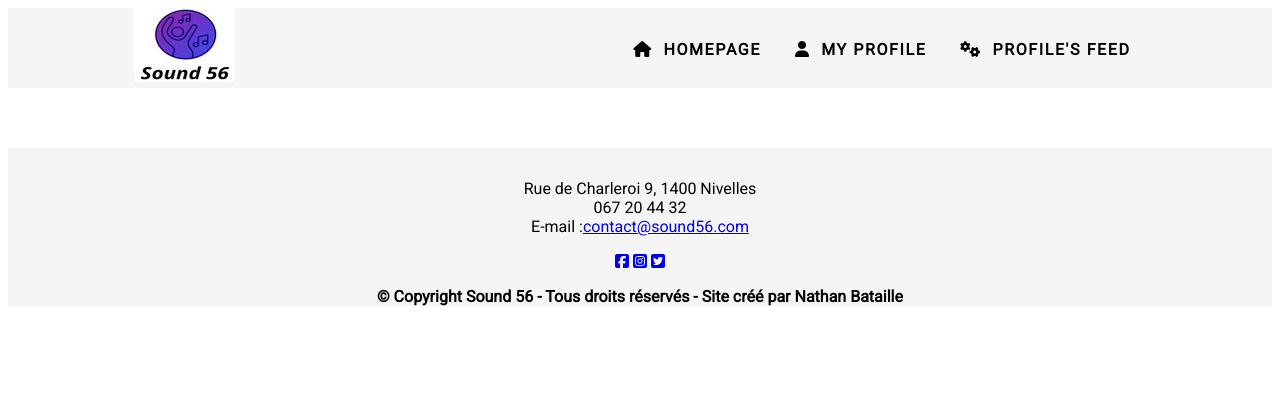
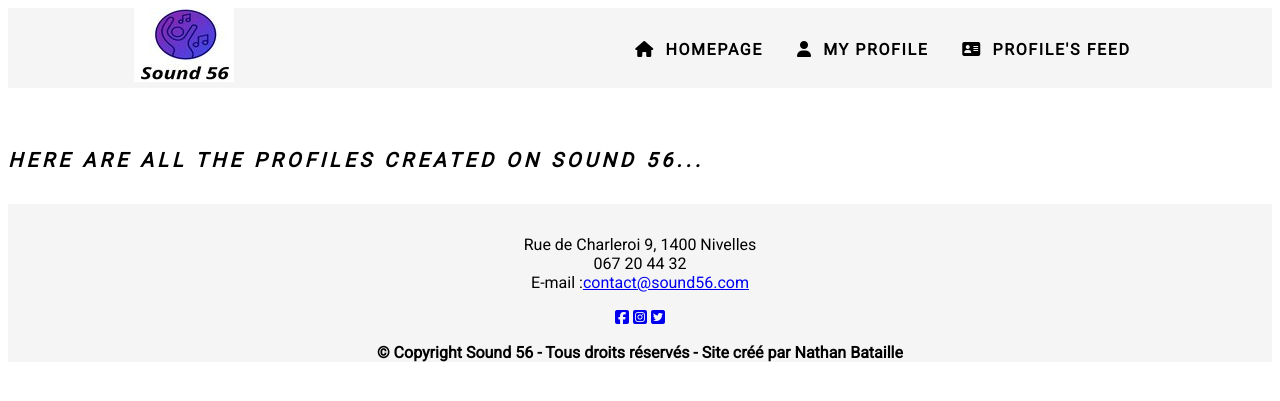
Before and after one commit to Batache2507/ArchitecureWeb_Projet-LV-, a Node project: template views/profilesFeed.ejs in a window 1280 px wide. Shown: the top 401 px of the page. Run offline with Node 20 templates, Linux system fonts and the light colour scheme; the template is opened without the code that fills it, so the values that code supplies are empty; some libraries are stand-ins or nearby versions.

Commit message:
profile's feed correction

```diff
--- /dev/null
+++ b/public/css/profilesFeed.css
@@ -0,0 +1,10 @@
+* {
+    font-family: 'Roboto', sans-serif,'Arial';
+  }
+
+  h1 {
+    text-transform: uppercase;
+    font-size: 20px;
+    letter-spacing: 0.2em;
+    font-style: italic;
+  }
--- a/views/header.ejs
+++ b/views/header.ejs
@@ -19,7 +19,7 @@
                     <div class="m-right">
                         <a href="/homepage" class="m-link"><i class="fas fa-home"></i> Homepage</a>
                         <a href="/signIn" class="m-link"><i class="fas fa-user"></i> My Profile</a>
-                        <a href="/profilesFeed" class="m-link"><i class="fas fa-cogs"></i></i> Profile's feed</a>
+                        <a href="/profilesFeed" class="m-link"><i class="fas fa-address-card"></i> Profile's feed</a>
 
                     </div>
                     <div class="m-nav-toggle">
--- a/views/homepage.ejs
+++ b/views/homepage.ejs
@@ -31,10 +31,9 @@
                 </div>
         </div><br><br>
 
+        <div class="centerButton">
            <button onclick="location.href = '/createProfile'" name="createProfile" class="button" >Create a profile</button>
-
-
-
+        </div><br><br>
     </body>
 
     <!-----------------include the footer----------------------->
--- a/views/profilesFeed.ejs
+++ b/views/profilesFeed.ejs
@@ -15,9 +15,12 @@
     <!---------------------------------------------------------->
 
     <body>
+        <h1>Here are all the profiles created on Sound 56...</h1><br>
        <% for(var i=0; i < users.length ; i++) {%>
-        <p> <%=  users[i].firstname %>
-        </p>
+
+        <p> Here is <strong><%=  users[i].firstname %> <%= users[i].lastname %></strong>'s profile, aka <strong><%= users[i].nickname%></strong>.</p>
+
+        <p>----------------------</p>
         <% } %>
     </body>
 
```
Also changed, not shown: public/css/homepage.css (+28 -5 lines).
